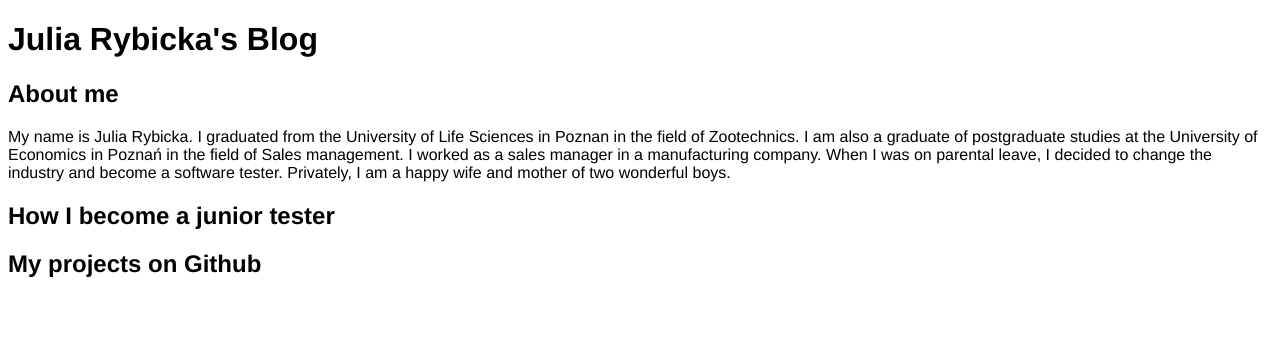
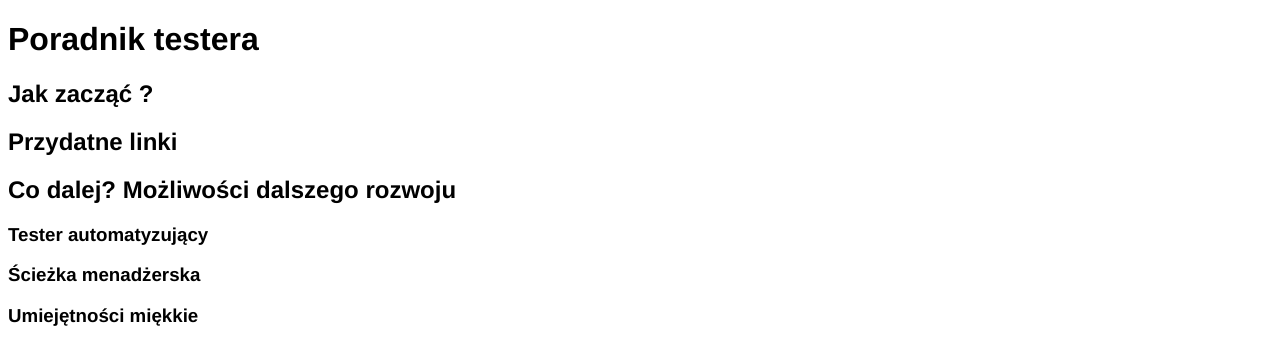
Before and after one commit to julia-rybicka/julia-rybicka.github.io, a plain HTML site: page index.html in a window 1280 px wide. Drawn offline with Linux system fonts and the light colour scheme.

Commit message:
zmiana treści na język polski

```diff
--- a/index.html
+++ b/index.html
@@ -11,16 +11,20 @@
     </head>
     <body>
 
-        <h1>Julia Rybicka's Blog</h1>
+        <h1>Poradnik testera</h1>
 
-        <h2>About me</h2>
+        <h2>Jak zacząć ?</h2>
 
-        <p>My name is Julia Rybicka. I graduated from the University of Life Sciences in Poznan in the field of Zootechnics. I am also a graduate of postgraduate studies at the University of Economics in Poznań in the field of Sales management. I worked as a sales manager in a manufacturing company.
-When I was on parental leave, I decided to change the industry and become a software tester. Privately, I am a happy wife and mother of two wonderful boys.</p>
+        <p></p>
 
-        <h2>How I become a junior tester</h2>
+        <h2>Przydatne linki</h2>
 
-        <h2>My projects on Github</h2>
+        <p></p>
+
+        <h2>Co dalej? Możliwości dalszego rozwoju</h2>
+        <h3>Tester automatyzujący</h3>
+        <h3>Ścieżka menadżerska</h3>
+        <h3>Umiejętności miękkie</h3>
 
     </body>
 </html>
```
